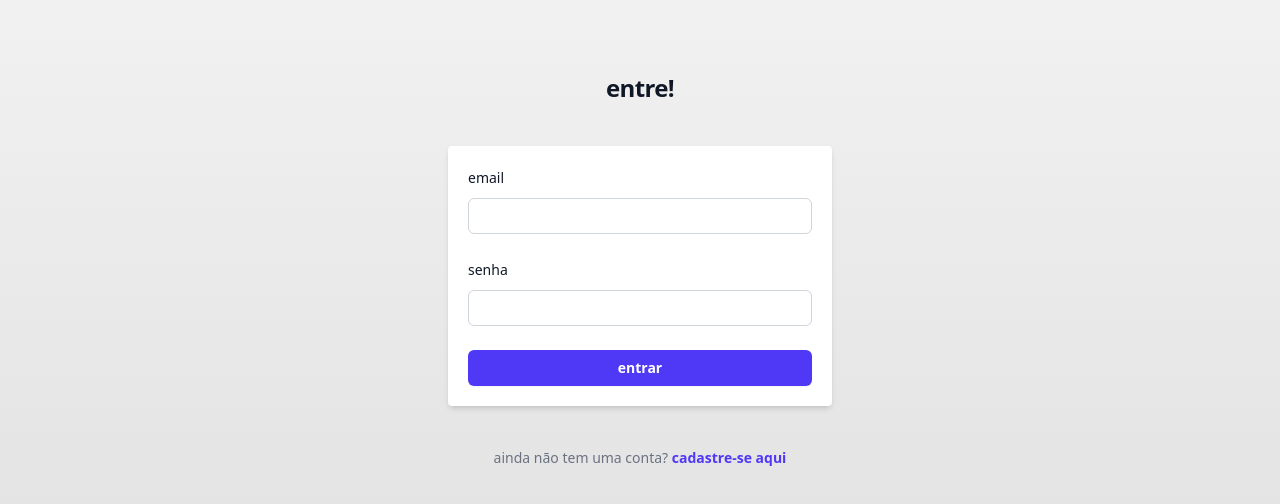
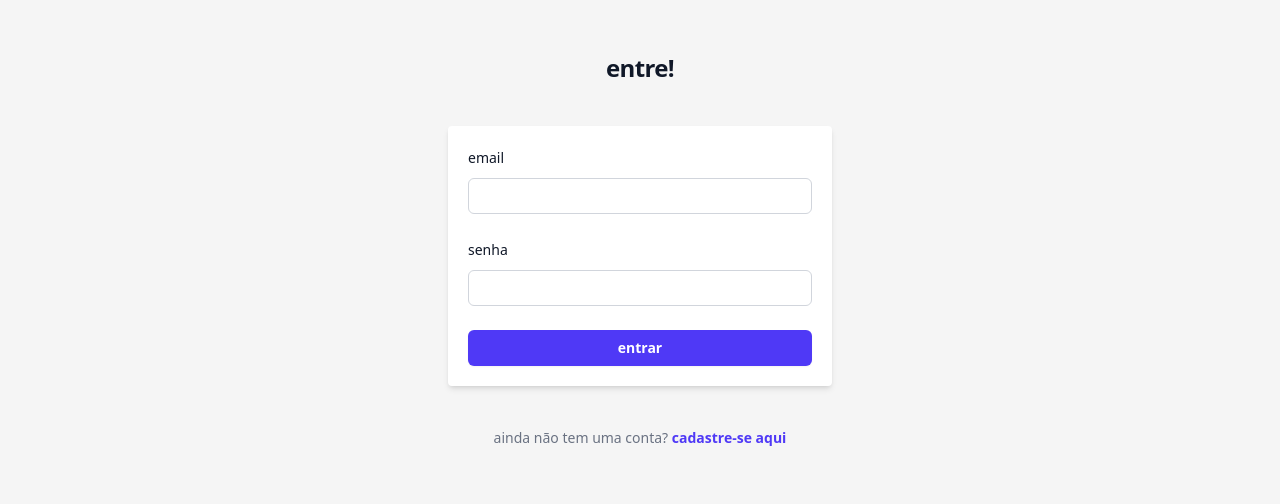
Before and after one commit to caiiohenryk/poop-ranking, a React (Vite) app in the folder front/poop-ranking/: page /login in a window 1280 px wide. Shown: the part 150-654 px from the top of the page. Built offline with nearby package versions, Linux system fonts and the light colour scheme.

Commit message:
ajustes no estilo

```diff
--- a/front/poop-ranking/index.html
+++ b/front/poop-ranking/index.html
@@ -8,7 +8,7 @@
     <link href="src/style.css" rel="stylesheet">
     <title>cagada rankeada</title>
   </head>
-  <body>
+  <body class="bg-[#f5f5f5] flex items-center justify-center">
     <div id="root"></div>
     <script type="module" src="/src/main.jsx"></script>
   </body>
--- a/front/poop-ranking/src/App.jsx
+++ b/front/poop-ranking/src/App.jsx
@@ -5,7 +5,7 @@ import { Routes, Route } from "react-router-dom"
 
 function App() {
   return (
-    <main className="w-screen h-screen flex items-center justify-center bg-gradient-to-b from-[#f5f5f5] to-[#e0e0e0]">
+    <main className="w-screen flex items-center justify-center">
       <Routes>
         <Route path="/" element={<Ranking />} />
         <Route path="/login" element={<Login />} />
--- a/front/poop-ranking/src/pages/Login.jsx
+++ b/front/poop-ranking/src/pages/Login.jsx
@@ -41,14 +41,14 @@ function Login() {
     }
 
     return (
-        <div className="flex min-h-full flex-1 flex-col justify-center px-6 py-12 lg:px-8">
-            <div className="sm:mx-auto sm:w-full sm:max-w-sm">
-                <h2 className="mt-10 text-center text-2xl/9 font-bold tracking-tight text-gray-900">
+        <div className="flex h-screen flex-1 gap-10 flex-col items-center justify-center px-6 lg:px-8">
+            <div className="sm:w-full sm:max-w-sm -mt-10 md:mt-0">
+                <h2 className="text-center text-2xl/9 font-bold tracking-tight text-gray-900">
                     entre!
                 </h2>
             </div>
 
-            <div className="mt-10 sm:mx-auto sm:w-full sm:max-w-sm">
+            <div className="sm:w-full sm:max-w-sm">
                 <form onSubmit={handleSubmit} className="space-y-6 bg-white p-5 rounded shadow-md">
                     <div>
                         <label htmlFor="email" className="block text-sm/6 font-medium text-gray-900">
--- a/front/poop-ranking/src/pages/Ranking.jsx
+++ b/front/poop-ranking/src/pages/Ranking.jsx
@@ -65,13 +65,13 @@ function Ranking() {
     }, [])
 
     return (
-        <div className='h-full flex flex-col gap-5 items-center justify-center'>
-            <h2 className="text-center text-2xl/9 font-bold tracking-tight text-gray-900">
-                ranking da merda
-            </h2>
-
+        <div className={`h-full w-full flex flex-col gap-5 items-center justify-center ${token ? 'py-12' : ''}`}>
             {token ? (
                 <>
+                    <h2 className="text-center text-2xl font-bold tracking-tight text-gray-900">
+                        ranking da merda
+                    </h2>
+
                     <div className='flex flex-row gap-9 items-center justify-center'>
                         {/* <button onClick={unpoop} className="cursor-pointer font-semibold text-gray-900">
                             <img className='w-15' src="/paper.png" alt="paper" />
@@ -98,7 +98,10 @@ function Ranking() {
                     </ul>
                 </>
             ) : (
-                <div className="flex flex-col gap-5 items-center justify-center">
+                <div className="flex flex-col md:h-screen h-screen gap-5 px-4 items-center justify-center">
+                    <h1 className="text-center text-2xl font-bold tracking-tight text-gray-900">
+                        ranking da merda
+                    </h1>
                     <h2 className="text-center text-2xl/9 tracking-tight text-gray-900">
                         você não está logado! faça o <NavLink to={'/login'} className="font-semibold text-indigo-600 hover:text-indigo-500">login</NavLink> ou <NavLink to={'/register'} className="font-semibold text-indigo-600 hover:text-indigo-500">cadastre-se</NavLink> para ver o ranking
                     </h2>
--- a/front/poop-ranking/src/pages/Register.jsx
+++ b/front/poop-ranking/src/pages/Register.jsx
@@ -40,9 +40,9 @@ function Register() {
     }
 
     return (
-        <div className="flex h-full flex-1 items-center flex-col justify-center px-6 py-12 lg:px-8">
-            <div className="sm:mx-auto sm:w-full sm:max-w-sm">
-                <h2 className="mt-10 text-center text-2xl/9 font-bold tracking-tight text-gray-900">
+        <div className="flex h-screen flex-1 items-center flex-col justify-center px-6 py-12 lg:px-8">
+            <div className="sm:w-full sm:max-w-sm -mt-10 md:mt-0">
+                <h2 className="text-center text-2xl/9 font-bold tracking-tight text-gray-900">
                     cadastre-se!
                 </h2>
             </div>
```
